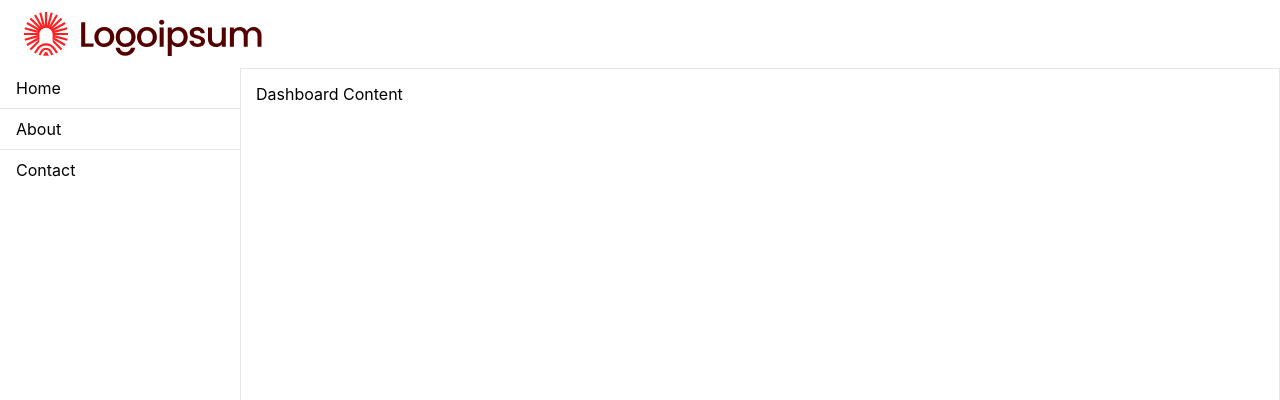
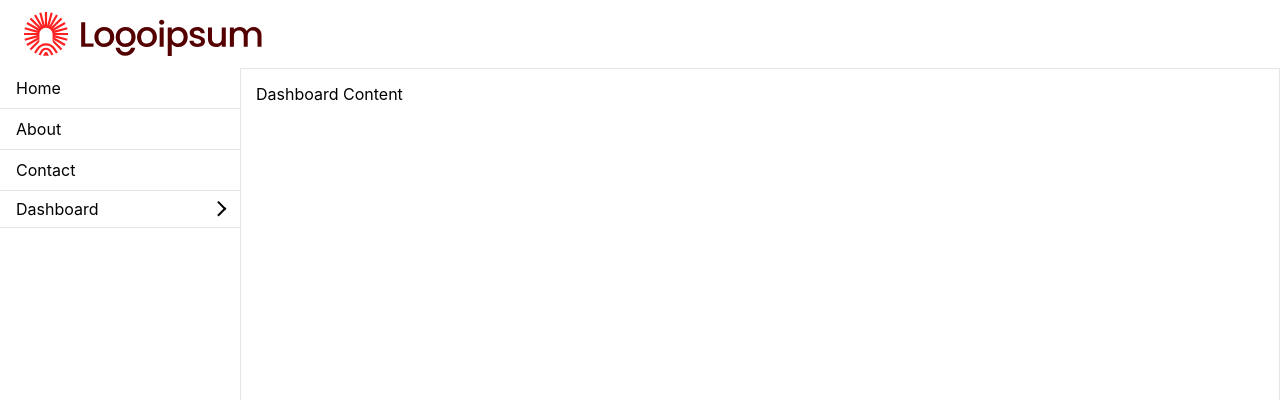
Before and after one commit to jasonmccaffrey1973/lms-front, a React (Vite) app: page /dashboard in a window 1280 px wide. Shown: the top 400 px of the page. Built offline with nearby package versions, Linux system fonts and the light colour scheme.

Commit message:
WIP navigation categories

```diff
--- a/src/pages/login/Login.tsx
+++ b/src/pages/login/Login.tsx
@@ -9,8 +9,8 @@ import {
 } from "./Login.styles"
 import useLogin from "./useLogin"
 import Footer from "../../sharedComponents/Footer"
-import logo from "../../assets/images/logo.svg"
 import Render from "../../sharedComponents/Render"
+import Logo from "../../sharedComponents/logo/Logo"
 
 type LoginProps = {
     pageForm?: "login" | "forgot-password" | "create-account",
@@ -42,7 +42,7 @@ const Login = ({ pageForm = "login", errorMessage }: LoginProps) => {
         <StyledLogin>
             <div className="left-column">
                 <StyledLoginSection as="header">
-                    <img src={logo} alt="Logo" />
+                    <Logo />
                 </StyledLoginSection>
                 <main>
                     <Render if={hasError}>
--- a/src/sharedComponents/navigation/Navigation.styles.ts
+++ b/src/sharedComponents/navigation/Navigation.styles.ts
@@ -31,4 +31,66 @@ const StyledNavigationList = styled.ul<NavigationStylesProps>`
     }
 `
 
-export default StyledNavigationList
+
+const StyledCategoryTrigger = styled.button<NavigationStylesProps>`
+    --_indicator-rotation: 225deg;
+    --_indicator-size: 2px;
+    background: inherit;
+    border: inherit;
+    font: inherit;
+    display: flex;
+    justify-content: space-between;
+    align-items: center;
+    color: ${props => props.linkColor || "inherit"};
+    padding: 0.5rem 1rem;
+    min-inline-size: 15rem;
+    cursor: pointer;
+    border-bottom: 1px solid rgba(0, 0, 0, 0.1);
+
+    &:hover {
+        background-color: ${props => props.hoverBgColor || "hsla(0 0% 0% / 0.10)"};
+    }
+
+    & > span:last-child {
+        display: inline-block;
+        transform: rotate(var(--_indicator-rotation));
+        transition: transform 200ms ease-in-out;
+        aspect-ratio: 1 / 1;
+        border-inline-start: var(--_indicator-size) solid currentColor;
+        border-block-end: var(--_indicator-size) solid currentColor;
+        inline-size: 0.7rem;
+    }
+
+
+    &[aria-expanded="true"] {
+        --_indicator-rotation: 315deg;
+    }
+`;
+
+
+const StyledList = styled.ul`
+    display: grid;
+    grid-template-rows: 0fr;
+    opacity: 0;
+    list-style: none;
+    padding: 0;
+    margin: 0;
+    font-size: inherit;
+    transition: grid-template-rows 200ms ease-in-out , opacity 200ms ease-in-out;
+
+    .list-wrapper {
+        overflow-block: hidden;
+    }
+
+    .nav-item {
+        text-indent: 1.2rem;
+    }
+
+    &[aria-expanded="true"] {
+        grid-template-rows: 1fr;
+        opacity: 1;
+    }
+
+`;
+
+export { StyledCategoryTrigger, StyledNavigationList, StyledList }
--- a/src/sharedComponents/navigation/Navigation.tsx
+++ b/src/sharedComponents/navigation/Navigation.tsx
@@ -1,21 +1,35 @@
-import StyledNavigationList from "./Navigation.styles"
-import useNavigation from "./useNavigation"
+import { StyledNavigationList } from "./Navigation.styles"
+import NavigationItem from "./NavigationItem"
+import NavigationCategory from "./NavigationCategory"
+import { NavigationContextProvider, useNavigation } from "./NavigationContext"
 
-const Navigation = () => {
-    const { getLinks } = useNavigation()
-    const links = getLinks()
+const NavigationContent = () => {
+    const { getLinks } = useNavigation();
+    const links = getLinks();
 
     return (
         <nav>
             <StyledNavigationList>
-                {links.map((link) => (
-                    <li className="nav-item" key={link.name}>
-                        <a href={link.path}>{link.name}</a>
-                    </li>
+                {links.map((item) => (
+                    <>
+                        {item.path !== undefined ? (
+                            <NavigationItem key={item.name} obj={{ name: item.name, path: item.path }} />
+                        ) : item.itemList !== undefined && (
+                            <NavigationCategory key={item.name} obj={{ name: item.name, itemList: item.itemList }} />
+                        )}
+                    </>
                 ))}
             </StyledNavigationList>
         </nav>
     )
 }
 
+const Navigation = () => {
+    return (
+        <NavigationContextProvider>
+            <NavigationContent />
+        </NavigationContextProvider>
+    )
+}
+
 export default Navigation
--- /dev/null
+++ b/src/sharedComponents/navigation/NavigationCategory.tsx
@@ -0,0 +1,27 @@
+import { useNavigation } from "./NavigationContext";
+import { StyledCategoryTrigger, StyledList } from "./Navigation.styles"
+
+const NavigationCategory = ({ obj }: { obj: { name: string; itemList: { name: string; path: string }[] } }) => {
+    const { name: title, itemList } = obj;
+    const { toggleCategory, isCategoryOpen } = useNavigation();
+
+    return (
+        <>
+        <StyledCategoryTrigger onClick={() => toggleCategory(title)} aria-expanded={isCategoryOpen(title)} aria-controls={`${title}-list`}>
+            <span>{title}</span>
+            <span aria-label={isCategoryOpen(title) ? `Close ${title} Category` : `Expand ${title} Category`} />
+        </StyledCategoryTrigger>
+        <StyledList role="menu" aria-label={`${title}-list`} aria-expanded={isCategoryOpen(title)}>
+            <div className="list-wrapper">
+                {itemList.map((item) => (
+                    <li key={item.name} className="nav-item">
+                        <a href={item.path} tabIndex={isCategoryOpen(title) ? 0 : -1}>{item.name}</a>
+                    </li>
+                ))}
+            </div>
+        </StyledList>
+        </>
+    );
+};
+
+export default NavigationCategory;
--- /dev/null
+++ b/src/sharedComponents/navigation/NavigationContext.ts
@@ -0,0 +1,102 @@
+import React, { createContext, useContext, useState } from "react";
+
+interface NavigationContextValue {
+    openCategory: (title: string) => void;
+    closeCategory: (title: string) => void;
+    closeAllCategories: () => void;
+    focusFirstOpenCategory: () => void;
+    getLinks: () => Array<{ name: string; path?: string; itemList?: { name: string; path: string }[] }>;
+    isCategoryOpen: (title: string) => boolean;
+    toggleCategory: (title: string) => void;
+}
+
+const NavigationContext = createContext<NavigationContextValue | undefined>(undefined);
+
+/** ----------------------------------------------------------------------------------------- *
+ * Custom hook to access the navigation context.
+ * @returns The navigation context value.
+ ** ----------------------------------------------------------------------------------------- */
+export function useNavigation(): NavigationContextValue {
+    const context = useContext(NavigationContext);
+    if (!context) {
+        throw new Error("useNavigation must be used within a NavigationProvider");
+    }
+    return context;
+}
+
+/** ----------------------------------------------------------------------------------------- *
+ * NavigationContextProvider component that provides navigation state and functions to its children.
+ * @param children - The child components that will have access to the navigation context.
+ * @returns A provider component that wraps its children with the navigation context.
+ ** ----------------------------------------------------------------------------------------- */
+const NavigationContextProvider: React.FC<{ children: React.ReactNode }> = ({ children }) => {
+    const [openCategories, setOpenCategories] = useState<string[]>([])
+
+/** ----------------------------------------------------------------------------------------- *
+ * Opens a navigation category by adding its title to the list of open categories.
+ * If the category is already open, it does nothing.
+ * @param title - The title of the category to open.
+ ** ----------------------------------------------------------------------------------------- */
+    const openCategory = (title: string) => setOpenCategories(prev => prev.includes(title) ? prev : [...prev, title])
+
+/** ----------------------------------------------------------------------------------------- *
+ * Closes a specific navigation category by removing its title from the list of open categories.
+ * If the category is not open, it does nothing.
+ * @param title - The title of the category to close.
+ ** ----------------------------------------------------------------------------------------- */
+    const closeCategory = (title: string) => setOpenCategories(prev => prev.filter(t => t !== title))
+
+/** ----------------------------------------------------------------------------------------- *
+ * Closes all open navigation categories by clearing the list of open categories.
+ ** ----------------------------------------------------------------------------------------- */
+    const closeAllCategories = () => setOpenCategories([])
+
+/** ----------------------------------------------------------------------------------------- *
+ * @param title
+ * @returns void
+ ** ----------------------------------------------------------------------------------------- */
+    const toggleCategory = (title: string) => (openCategories.includes(title)) ? closeCategory(title) : openCategory(title)
+
+/** ----------------------------------------------------------------------------------------- *
+ * Checks if a category is open.
+ * @param title - The title of the category to check.
+ * @returns True if the category is open, false otherwise.
+ ** ----------------------------------------------------------------------------------------- */
+    const isCategoryOpen = (title: string) => openCategories.includes(title)
+
+/** ----------------------------------------------------------------------------------------- *
+ * Focuses the first open category if any are open.
+ ** ----------------------------------------------------------------------------------------- */
+    const focusFirstOpenCategory = () => {
+        if (openCategories.length > 0) {
+            // Focus management would go here
+        }
+    };
+
+/** ----------------------------------------------------------------------------------------- *
+ * Returns navigation links.
+ ** ----------------------------------------------------------------------------------------- */
+    const getLinks = () => {
+        return [
+            { name: "Home", path: "/" },
+            { name: "About", path: "/about" },
+            { name: "Contact", path: "/contact" },
+            { name: "Dashboard", itemList: [
+                { name: "Analytics", path: "/dashboard/analytics" },
+                { name: "Reports", path: "/dashboard/reports" },
+                { name: "Settings", path: "/dashboard/settings" }
+            ] },
+        ];
+    };
+
+/** ----------------------------------------------------------------------------------------- *
+ * Renders the navigation context provider with the current state and functions.
+ ** ----------------------------------------------------------------------------------------- */
+return React.createElement(
+        NavigationContext.Provider,
+        { value: { openCategory, closeCategory, closeAllCategories, focusFirstOpenCategory, getLinks, isCategoryOpen, toggleCategory } },
+        children
+    );
+};
+
+export { NavigationContextProvider, type NavigationContextValue };
--- /dev/null
+++ b/src/sharedComponents/navigation/NavigationItem.tsx
@@ -0,0 +1,12 @@
+import { Link } from "react-router-dom";
+
+const NavigationItem = ({ obj }: { obj: { name: string; path: string } }) => {
+    const { name, path } = obj;
+    return (
+        <li className="nav-item">
+            <Link to={path}>{name}</Link>
+        </li>
+    )
+}
+
+export default NavigationItem
--- a/src/sharedComponents/navigation/useNavigation.ts
+++ /dev/null
@@ -1,15 +0,0 @@
-const useNavigation = () => {
-
-    const getLinks = () => {
-        return [
-            { name: "Home", path: "/" },
-            { name: "About", path: "/about" },
-            { name: "Contact", path: "/contact" },
-        ]
-    }
-
-    return { getLinks }
-
-}
-
-export default useNavigation
--- a/tsconfig.app.json
+++ b/tsconfig.app.json
@@ -18,7 +18,6 @@
     /* Linting */
     "noUnusedLocals": true,
     "noUnusedParameters": true,
-    "erasableSyntaxOnly": true,
     "noFallthroughCasesInSwitch": true
   },
   "include": ["src"]
```
Also changed, not shown: src/assets/images/logo.svg (deleted), 1 other file (tests, documents, lock files or other folders).
